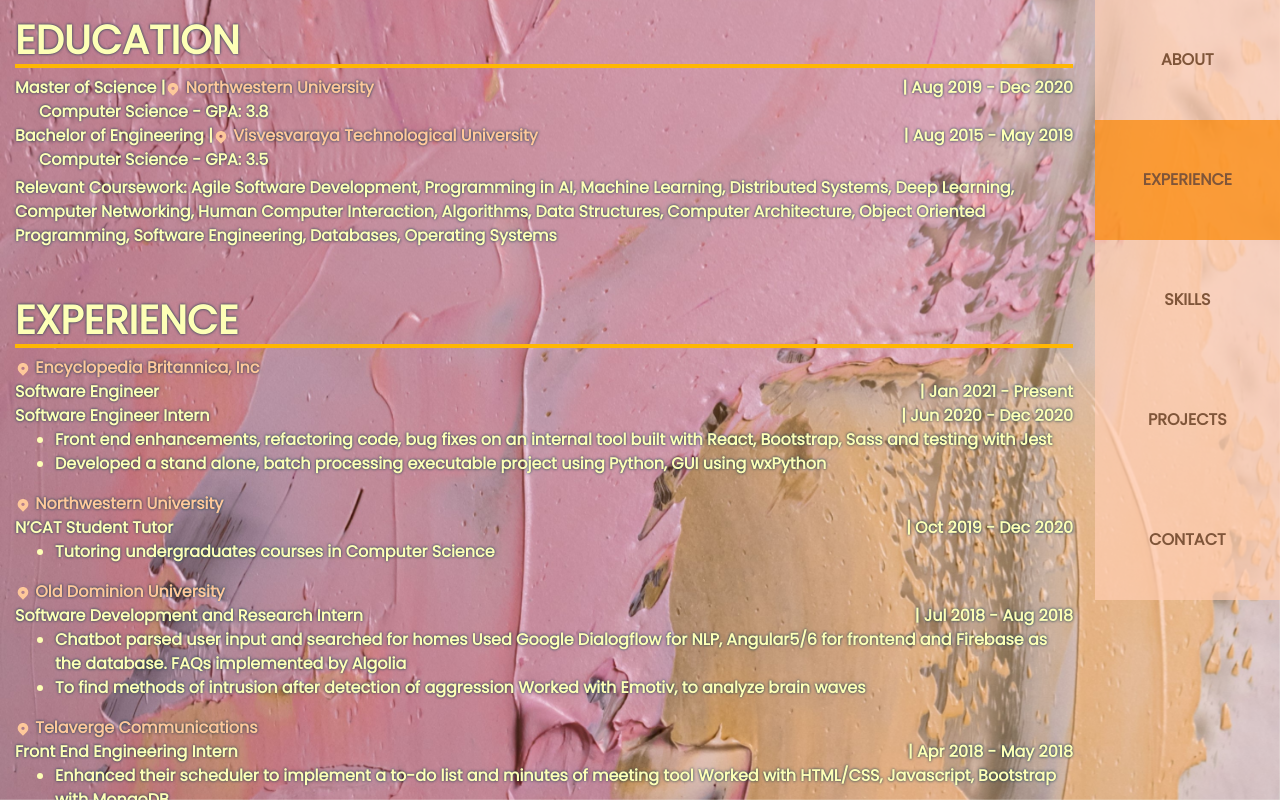
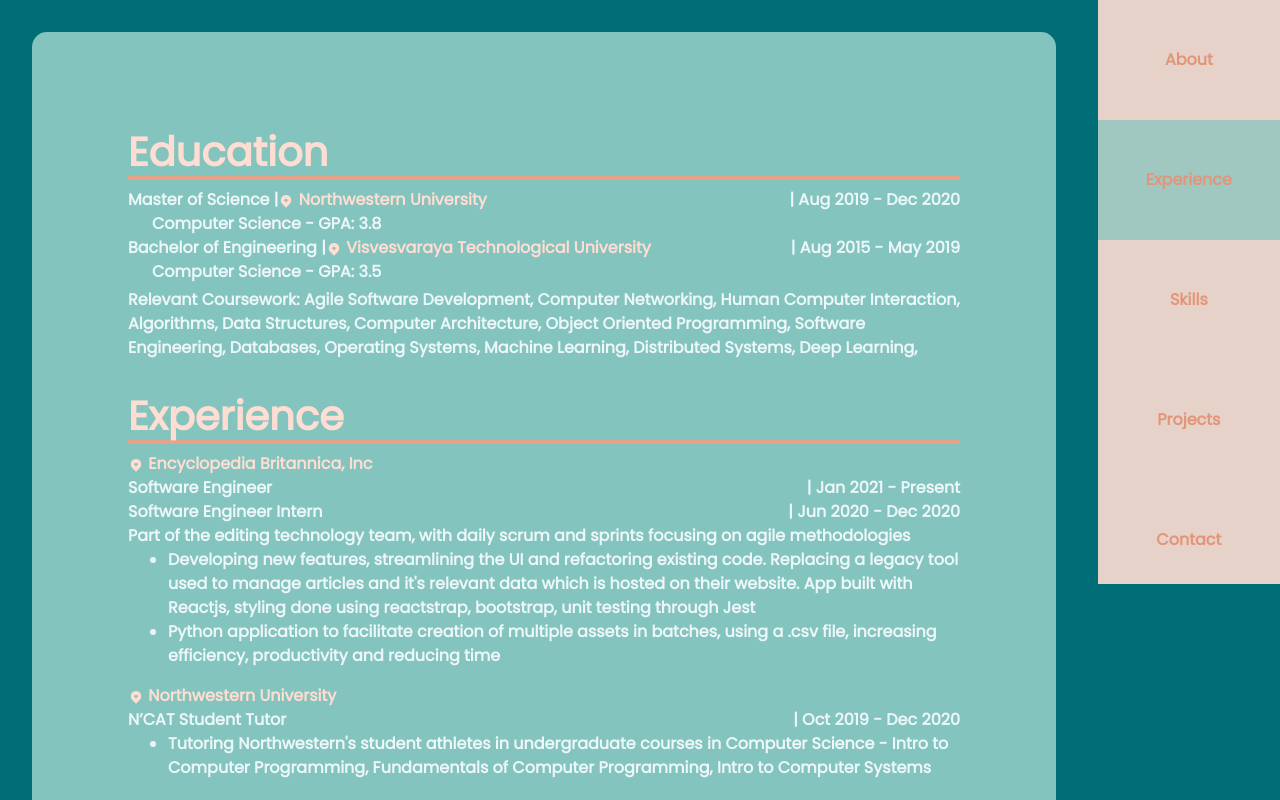
Before and after one commit to anamkhan-cs/anamkhan-net, a React (Create React App) app: page /experience in a window 1280 px wide. Built offline with nearby package versions, Linux system fonts and the light colour scheme.

Commit message:
removed background color, updated experiences content

```diff
--- a/src/Navbar/Navbar.module.scss
+++ b/src/Navbar/Navbar.module.scss
@@ -3,13 +3,14 @@
 @import "~bootstrap/scss/mixins";
 
 .navbar {
-  background-color: rgba(255, 205, 178, 0.7) !important;
+  background-color: rgba(255, 221, 210, 0.9) !important;
   @include media-breakpoint-down(sm) {
     height: 28vh;
+    width: 4rem;
   }
   position: fixed;
   right: 0px;
-  height: 75 vh;
+  height: 73vh;
 }
 
 .navitem {
@@ -17,19 +18,24 @@
 }
 
 .navbartoggler {
-  background-color: rgba(255, 205, 178, 0.7) !important;
+  background-color: rgba(255, 221, 210, 0.8) !important;
   width: 7rem !important;
+  @include media-breakpoint-down(sm) {
+    width: 4rem !important;
+  }
 }
 
 .navlink {
-  color: #7f5539 !important;
+  color: #e29578 !important;
   text-align: center;
   @include media-breakpoint-down(sm) {
     padding: 0.7rem !important;
   }
   padding: 3rem !important;
-  text-transform: uppercase;
   font-weight: bolder;
+  @include media-breakpoint-down(sm) {
+    font-size: 0.5rem !important;
+  }
 }
 
 .navlink:hover {
@@ -37,5 +43,5 @@
 }
 
 .activelink {
-  background-color: rgba(251, 133, 0, 0.7) !important;
+  background-color: rgba(131, 197, 190, 0.7) !important;
 }
--- a/src/components/Contact/Contact.js
+++ b/src/components/Contact/Contact.js
@@ -5,6 +5,7 @@
   icons,
   iconContainer,
   picture,
+  containerAll,
 } from "./Contact.module.scss";
 import {
   GrLinkedin,
@@ -22,13 +23,14 @@
   return (
     <>
       <Container className={container} fluid>
+        <div className={containerAll}>
           <div>
             <h1 className={header}>Contact</h1>
           </div>
           <div className={contentContainer}>
             <p>
-            Connect with me through my social media, or feel free to shoot me an
-            email!
+              Connect with me through my social media, or feel free to shoot me
+              an email!
             </p>
             <p>
               See this project on my Github{" "}
@@ -36,13 +38,14 @@
                 href="https://github.com/anamkhan2/anamkhan-net"
                 target="_blank"
                 rel="noreferrer"
-              style={{ color: "#ffb703" }}
+                style={{ color: "#ffddd2" }}
               >
                 Linked Here
               </a>
             </p>
             <p>Here's a picture of Smoosh for making it this far!</p>
             <img src={smoosh} alt="My cat" className={picture} />
+          </div>
         </div>
       </Container>
       <footer className="footer">
--- a/src/components/Contact/Contact.module.scss
+++ b/src/components/Contact/Contact.module.scss
@@ -3,41 +3,49 @@
 @import "~bootstrap/scss/mixins";
 
 .container {
-  background: url("../common-background.jpg") fixed center no-repeat;
-  background-size: cover;
-  padding-top: 4rem;
+  // background: url("../common-background.jpg") fixed center no-repeat;
+  // background-size: cover;
+  background-color: #006d77;
   width: 100%;
   height: 100%;
   overflow-y: scroll;
+  padding: 2rem 14rem 2rem 2rem !important;
+  @include media-breakpoint-down(sm) {
+    padding-right: 5rem !important;
+  }
+}
+
+.containerAll {
+  background-color: #83c5be;
+  padding: 2rem 14rem 2rem 2rem;
+  @include media-breakpoint-down(sm) {
+    padding: 2rem;
+  }
+  border-radius: 15px;
 }
 
 .header {
+  color: #ffddd2 !important;
   font-weight: bolder;
-  border-bottom: 0.3rem solid #ffb703;
-  text-transform: uppercase;
-  margin-right: 12rem;
+  border-bottom: 0.3rem solid #e7a288;
   @include media-breakpoint-down(sm) {
-    margin-right: 8rem;
+    font-size: 0.7rem;
   }
-  margin-bottom: 0;
-  text-shadow: 0 0 3px #023047;
+  padding-top: 1rem;
 }
 
 .contentContainer {
-  font-size: 1.5rem;
+  font-size: 1rem;
   font-weight: bold;
-  margin-right: 12rem;
-  margin-top: 2rem;
-  @include media-breakpoint-down(sm) {
-    margin-right: 8rem;
-    font-size: 1rem;
+  margin-bottom: 2rem;
+  @include media-breakpoint-down(md) {
+    font-size: 0.5rem;
   }
-  text-shadow: 0 0 3px #023047;
 }
 
 .iconContainer {
-  border-top: 0.1rem solid #ffb703;
-  background-color: rgba(127, 85, 57, 0.9);
+  border-top: 0.5rem solid #ffddd2;
+  background-color: rgba(226, 149, 120, 0.9);
   position: fixed;
   bottom: 0;
   width: 105%;
@@ -45,7 +53,7 @@
 }
 
 .icons {
-  color: #ffb703;
+  color: #ffddd2;
   margin-right: 3rem;
   font-size: 40px;
   @include media-breakpoint-down(sm) {
@@ -57,7 +65,7 @@
   height: 20rem;
   width: 30rem;
   @include media-breakpoint-down(md) {
-    height: 10rem;
-    width: 15rem;
+    height: 8rem;
+    width: 12rem;
   }
 }
--- a/src/components/Experience/Experience.js
+++ b/src/components/Experience/Experience.js
@@ -4,12 +4,14 @@
   header,
   contentContainer,
   icons,
+  containerAll,
 } from "./Experience.module.scss";
 import { TiLocation } from "react-icons/ti";
 
 const Experience = () => {
   return (
     <Container fluid className={container}>
+      <div className={containerAll}>
         <div>
           <h1 className={header}>Education</h1>
         </div>
@@ -49,17 +51,18 @@
             <div className="ml-4">Computer Science - GPA: 3.5</div>
           </>
           <p className="mt-1">
-          Relevant Coursework: Agile Software Development, Programming in AI,
-          Machine Learning, Distributed Systems, Deep Learning, Computer
+            Relevant Coursework: Agile Software Development, Computer
             Networking, Human Computer Interaction, Algorithms, Data Structures,
             Computer Architecture, Object Oriented Programming, Software
-          Engineering, Databases, Operating Systems
+            Engineering, Databases, Operating Systems, Machine Learning,
+            Distributed Systems, Deep Learning,
           </p>
         </div>
 
         <div>
           <h1 className={header}>Experience</h1>
         </div>
+
         <div className={contentContainer}>
           <div>
             <a
@@ -79,21 +82,26 @@
               <span>| Jun 2020 - Dec 2020</span>
             </div>
             <div>
+              Part of the editing technology team, with daily scrum and sprints
+              focusing on agile methodologies
               <ul>
                 <li>
-                Front end enhancements, refactoring code, bug fixes on an
-                internal tool built with React, Bootstrap, Sass and testing with
-                Jest
+                  Developing new features, streamlining the UI and refactoring
+                  existing code. Replacing a legacy tool used to manage articles
+                  and it's relevant data which is hosted on their website. App
+                  built with Reactjs, styling done using reactstrap, bootstrap,
+                  unit testing through Jest
                 </li>
                 <li>
-                Developed a stand alone, batch processing executable project
-                using Python, GUI using wxPython
+                  Python application to facilitate creation of multiple assets
+                  in batches, using a .csv file, increasing efficiency,
+                  productivity and reducing time
                 </li>
               </ul>
             </div>
           </div>
 
-        <div>
+          <div className="mb-3">
             <a
               href="https://goo.gl/maps/7P2CoU66CrHgRoC36"
               target="_blank"
@@ -108,7 +116,12 @@
             </div>
             <div>
               <ul>
-              <li>Tutoring undergraduates courses in Computer Science</li>
+                <li>
+                  Tutoring Northwestern's student athletes in undergraduate
+                  courses in Computer Science - Intro to Computer Programming,
+                  Fundamentals of Computer Programming, Intro to Computer
+                  Systems
+                </li>
               </ul>
             </div>
           </div>
@@ -129,13 +142,16 @@
             <div>
               <ul>
                 <li>
-                Chatbot parsed user input and searched for homes Used Google
-                Dialogflow for NLP, Angular5/6 for frontend and Firebase as the
-                database. FAQs implemented by Algolia
+                  Built a Chatbot to parse user input and perform an intelligent
+                  search on Homes.com, streamlining their user experience by
+                  20%. Used Google Dialogflow for NLP, Angular5/6 to build a
+                  mock site and a Firebase database
                 </li>
                 <li>
-                To find methods of intrusion after detection of aggression
-                Worked with Emotiv, to analyze brain waves
+                  Analysing brain waves with a wearable device, Emotiv, we were
+                  able to identify patterns of aggressive behavior, and develop
+                  methods of intrusion to combat that. Research done for
+                  patients with dementia
                 </li>
               </ul>
             </div>
@@ -157,11 +173,12 @@
             <div>
               <ul>
                 <li>
-                Enhanced their scheduler to implement a to-do list and minutes
-                of meeting tool Worked with HTML/CSS, Javascript, Bootstrap with
-                MongoDB
+                  Enhanced their internal scheduler by implementing a to-do list
+                  tool and minutes of meeting tracker. Worked with HTML/CSS,
+                  Javascript, Bootstrap with a MongoDB database
                 </li>
               </ul>
+            </div>
           </div>
         </div>
       </div>
--- a/src/components/Experience/Experience.module.scss
+++ b/src/components/Experience/Experience.module.scss
@@ -3,40 +3,47 @@
 @import "~bootstrap/scss/mixins";
 
 .container {
-  background: url("../common-background.jpg") fixed center no-repeat;
-  background-size: cover;
+  // background: url("../common-background.jpg") fixed center no-repeat;
+  // background-size: cover;
+  background-color: #006d77;
   width: 100%;
   height: 100%;
   overflow-y: scroll;
+  padding: 2rem 14rem 2rem 2rem !important;
+  @include media-breakpoint-down(sm) {
+    padding-right: 5rem !important;
+  }
+}
+
+.containerAll {
+  background-color: #83c5be;
+  padding: 6rem;
+  @include media-breakpoint-down(sm) {
+    padding: 2rem;
+  }
+  border-radius: 15px;
 }
 
 .header {
+  color: #ffddd2 !important;
   font-weight: bolder;
-  border-bottom: 0.3rem solid #ffb703;
-  text-transform: uppercase;
-  margin-right: 12rem;
+  border-bottom: 0.3rem solid #e7a288;
   @include media-breakpoint-down(sm) {
-    margin-right: 8rem;
     font-size: 0.7rem;
   }
-  text-shadow: 0 0 3px #023047;
-  padding-top: 1rem;
 }
 
 .contentContainer {
   font-size: 1rem;
   font-weight: bold;
-  margin-right: 12rem;
   margin-bottom: 2rem;
   @include media-breakpoint-down(md) {
-    margin-right: 12rem;
     font-size: 0.5rem;
   }
-  text-shadow: 0 0 3px #023047;
 }
 
 .icons {
-  color: #fec89a !important;
+  color: #ffddd2 !important;
   font-size: 1rem;
   @include media-breakpoint-down(sm) {
     font-size: 10px;
--- a/src/components/Main/Main.module.scss
+++ b/src/components/Main/Main.module.scss
@@ -37,5 +37,5 @@
   text-shadow: 0 0 3px black;
   background-color: rgba(255, 255, 255, 0.5);
   text-align: right;
-  padding-right: 1rem;
+  margin-right: 1rem;
 }
--- a/src/index.css
+++ b/src/index.css
@@ -9,8 +9,8 @@
   font-family: 'Poppins', sans-serif !important;
   -webkit-font-smoothing: antialiased;
   -moz-osx-font-smoothing: grayscale;
-  background-color: #f1faee !important;
-  color: #fdffb6 !important;
+  /* background-color: #f1faee !important; */
+  color: #edf6f9 !important;
 }
 
 code {
```
Lines whose indentation alone changed are shown as unchanged.
